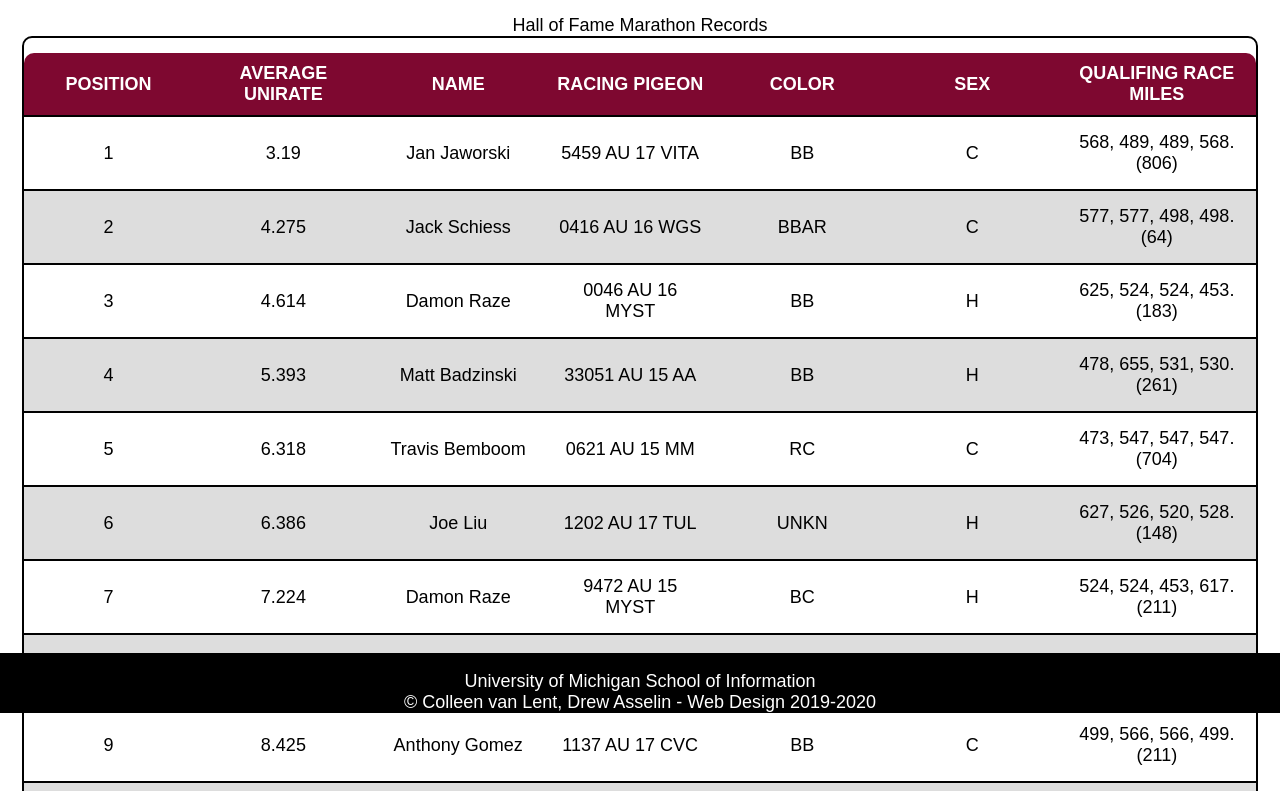
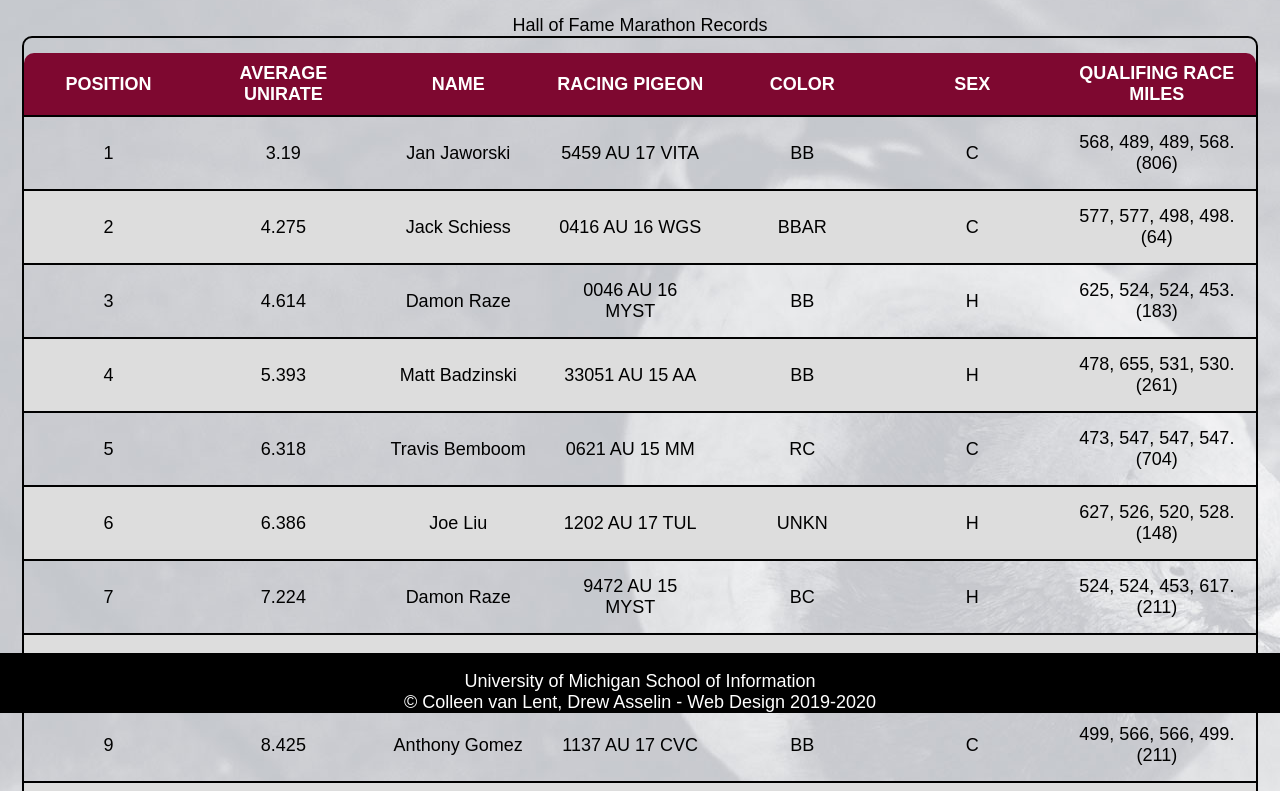
Before and after one commit to MAG1994/homework3, a plain HTML site: page index.html in a window 1280 px wide. Shown: the part 87-878 px from the top of the page. Drawn offline with Linux system fonts and the light colour scheme.

Commit message:
Update style.css

```diff
--- a/css/style.css
+++ b/css/style.css
@@ -1,6 +1,7 @@
 body {
 	font-family: quicksand,sans-serif;
-	background-image: url(images/pidgeon-background.jpg) #dddddd;
+	background-color: #dddddd;
+	background-image: url(../images/pidgeon-background.jpg);
 	background-repeat: no-repeat;
 	font-size: 18px;
 	margin: 1.2em;
```
